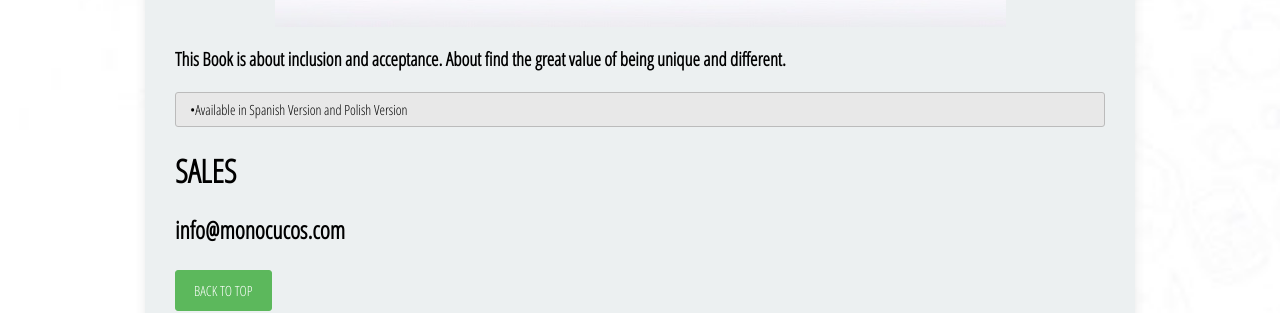
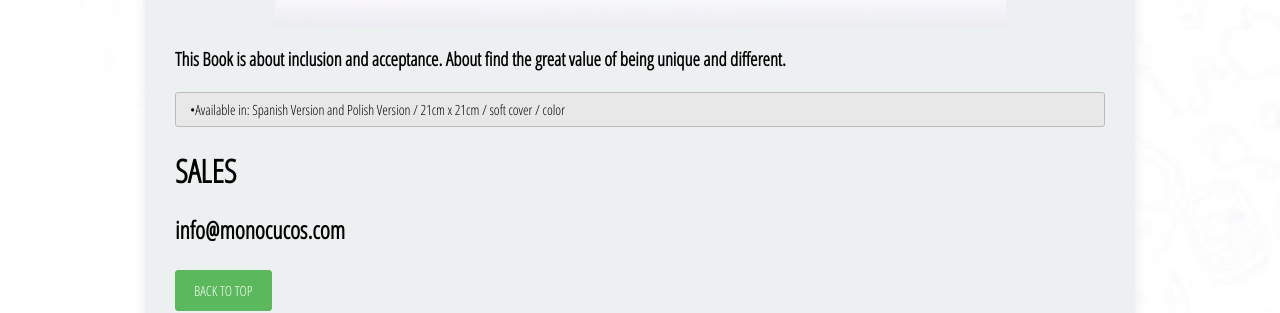
Before and after one commit to MonocucosTM/Monocucos, a Jekyll site: the page built from _posts/2017-05-24-books.md, in a window 1280 px wide and 900 px high, scrolled down 1783 px. Shown: the part 314-627 px from the top of the window. Built offline with Jekyll 4.4.1, drawn with Linux system fonts in a browser that asks for light colours; nearby versions of some CDN libraries; some web fonts are replaced.

Commit message:
Update 2017-05-24-books.md

```diff
--- a/_posts/2017-05-24-books.md
+++ b/_posts/2017-05-24-books.md
@@ -33,7 +33,7 @@ tag:
 ![Logo](../assets/img/PORPO2.jpg)
 
 ### This Book is about inclusion and acceptance. About find the great value of being unique and different.
- •Available in Spanish Version and Polish Version
+ •Available in: Spanish Version and Polish Version / 21cm x 21cm / soft cover / color
 {: .notice}
 
 
```
